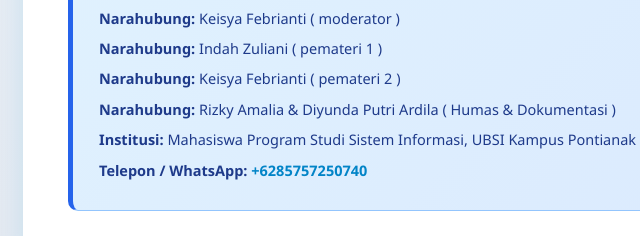
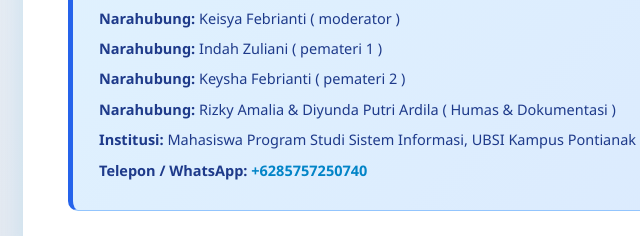
Before and after one commit to muhammadalvigi/Sosialisasi-PKM, a plain HTML site: page index.html in a window 1280 px wide. Shown: the part 2638-2874 px from the top of the page, 207-847 px from the left. Drawn offline with Linux system fonts and the light colour scheme.

Commit message:
Update index.html

```diff
--- a/index.html
+++ b/index.html
@@ -486,7 +486,7 @@
             <p><strong>Narahubung:</strong> Firsha Amellia Sari ( mc )</p>
             <p><strong>Narahubung:</strong> Keisya Febrianti ( moderator )</p>
             <p><strong>Narahubung:</strong> Indah Zuliani ( pemateri 1 )</p>
-            <p><strong>Narahubung:</strong> Keisya Febrianti ( pemateri 2 )</p>
+            <p><strong>Narahubung:</strong> Keysha Febrianti ( pemateri 2 )</p>
             <p><strong>Narahubung:</strong> Rizky Amalia & Diyunda Putri Ardila ( Humas & Dokumentasi )</p>
             <p><strong>Institusi:</strong> Mahasiswa Program Studi Sistem Informasi, UBSI Kampus Pontianak</p>
             <p><strong>Telepon / WhatsApp:</strong> <a href="tel:+6285757250740">+6285757250740</a></p>
```
